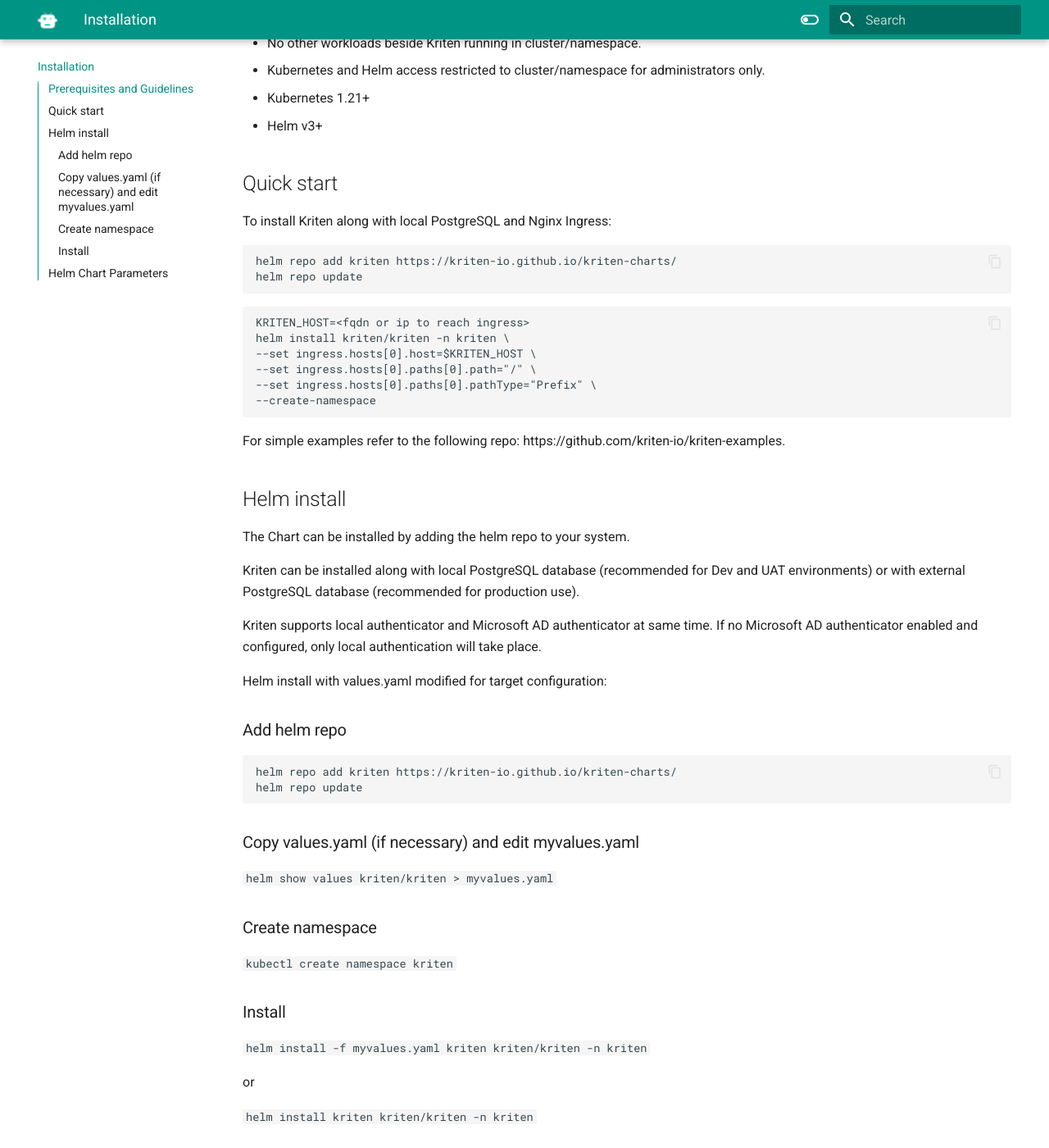
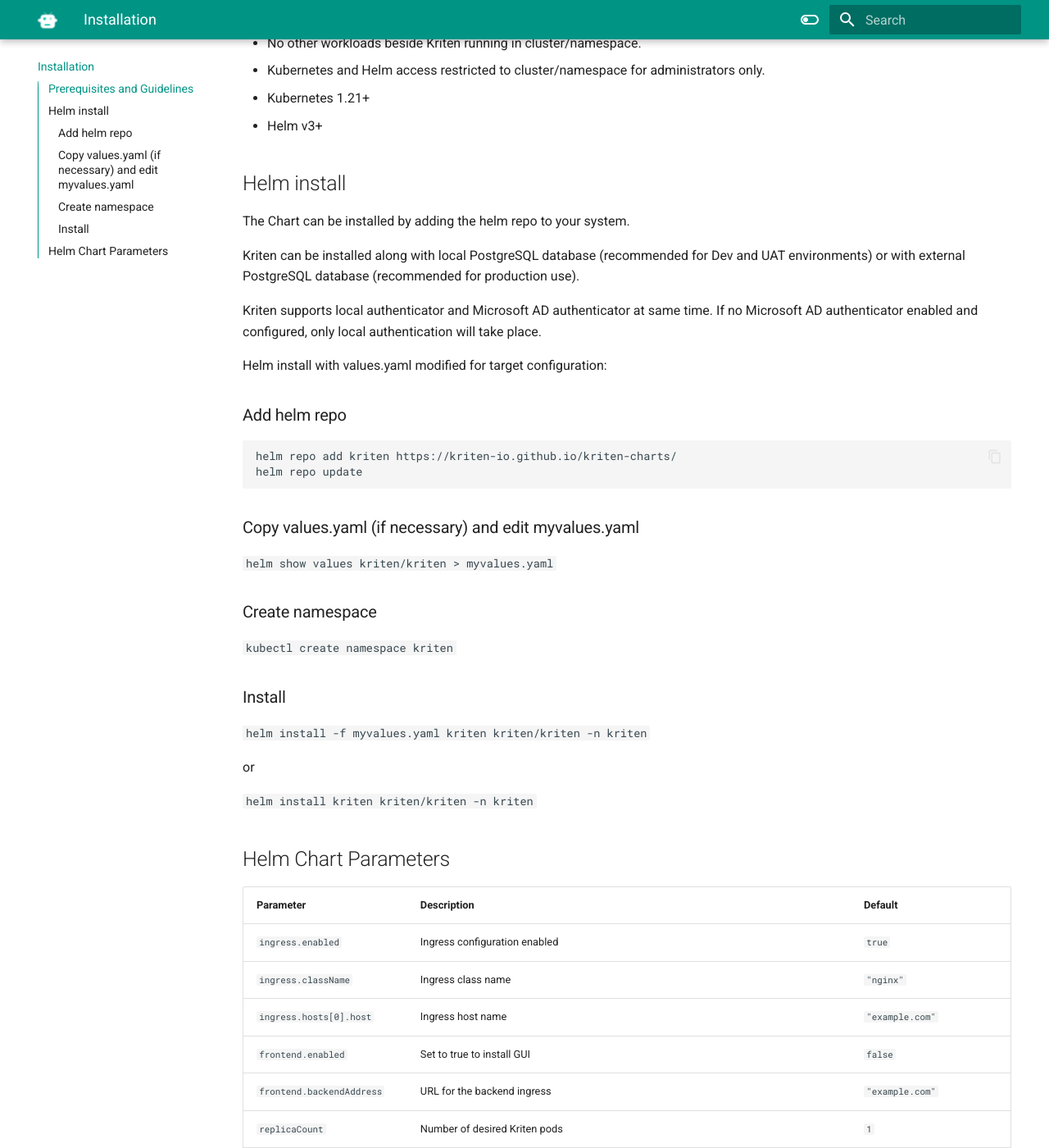
Before and after one commit to kriten-io/kriten-docs, an MkDocs documentation site: the page built from docs/index.md, in a window 1280 px wide and 1400 px high, scrolled down 298 px. Shown: the whole window at 82% size. Built offline with MkDocs 1.6.1 and Material for MkDocs 9.7.7, drawn with Linux system fonts in a browser that asks for light colours; some of the changed text lies outside the part shown.

Commit message:
Update index.md

````diff
--- a/docs/index.md
+++ b/docs/index.md
@@ -7,25 +7,6 @@
   * Kubernetes and Helm access restricted to cluster/namespace for administrators only.
 - Kubernetes 1.21+
 - Helm v3+
-
-## Quick start
-
-To install Kriten along with local PostgreSQL and Nginx Ingress:
-```
-helm repo add kriten https://kriten-io.github.io/kriten-charts/
-helm repo update
-```
-```
-KRITEN_HOST=<fqdn or ip to reach ingress>
-helm install kriten/kriten -n kriten \
---set ingress.hosts[0].host=$KRITEN_HOST \
---set ingress.hosts[0].paths[0].path="/" \
---set ingress.hosts[0].paths[0].pathType="Prefix" \
---create-namespace
-```
-
-For simple examples refer to the following repo: https://github.com/kriten-io/kriten-examples.
-
 
 ## Helm install
 
@@ -61,6 +42,11 @@
 
 |Parameter|Description|Default|
 |---------|-----------|-------|
+|`ingress.enabled`|Ingress configuration enabled|`true`
+|`ingress.className`|Ingress class name|`"nginx"`
+|`ingress.hosts[0].host`|Ingress host name|`"example.com"`
+|`frontend.enabled`|Set to true to install GUI|`false`
+|`frontend.backendAddress`| URL for the backend ingress|`"example.com"`
 |`replicaCount`|Number of desired Kriten pods|`1`|
 |`image.repository`|Kriten Docker image repository|`"evolvere/kriten-core"`|
 |`image.tag`|Kriten Docker image tag|`"v0.3-beta4"`|
@@ -91,6 +77,3 @@
 |`postgresql.auth.password`|PostgreSQL password|`kriten`
 |`postgresql.auth.database`|PostgreSQL database name|`kriten`
 |`postgresql.persistence.enabled`|PostgreSQL database persistnce storage enabled|`true`
-|`ingress.enabled`|Ingress configuration enabled|`true`
-|`ingress.className`|Ingress class name|`"nginx"`
-|`ingress.hosts`|Ingress hosts and paths definitions|`[]`
````
